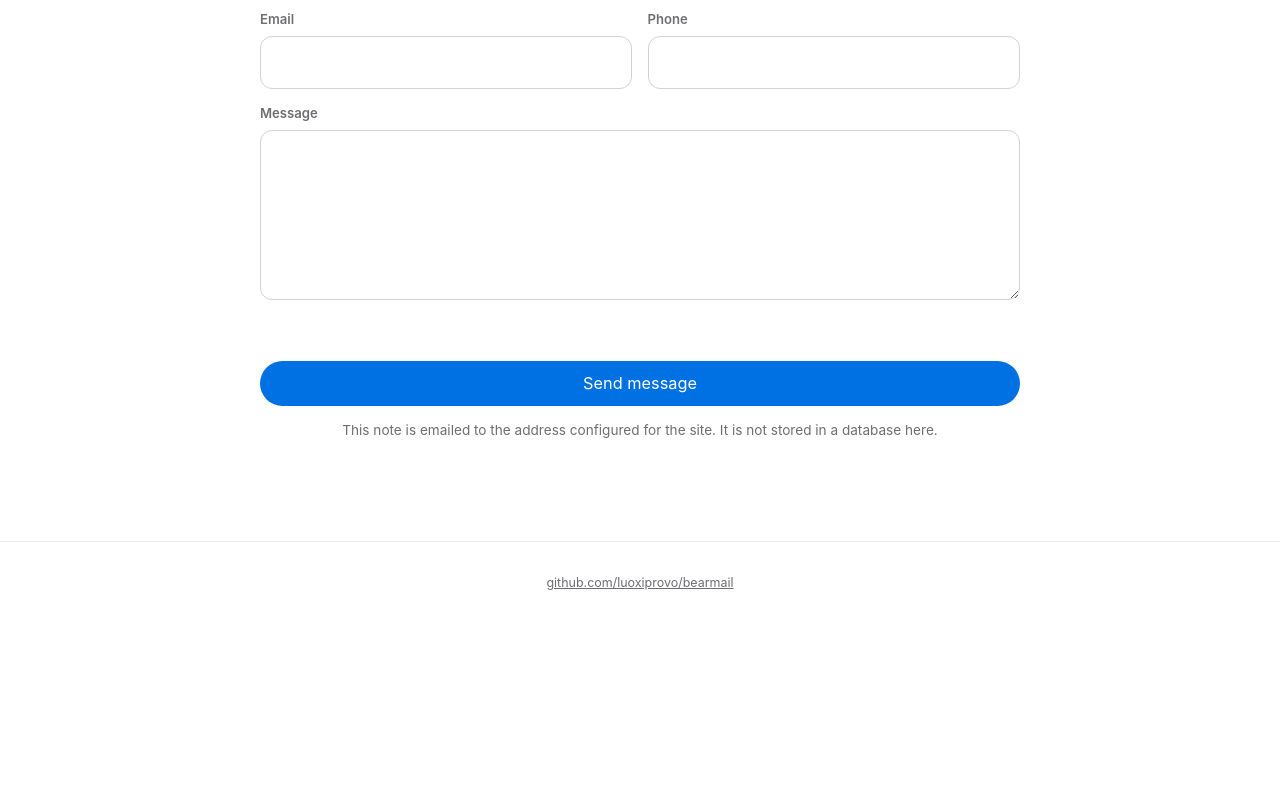
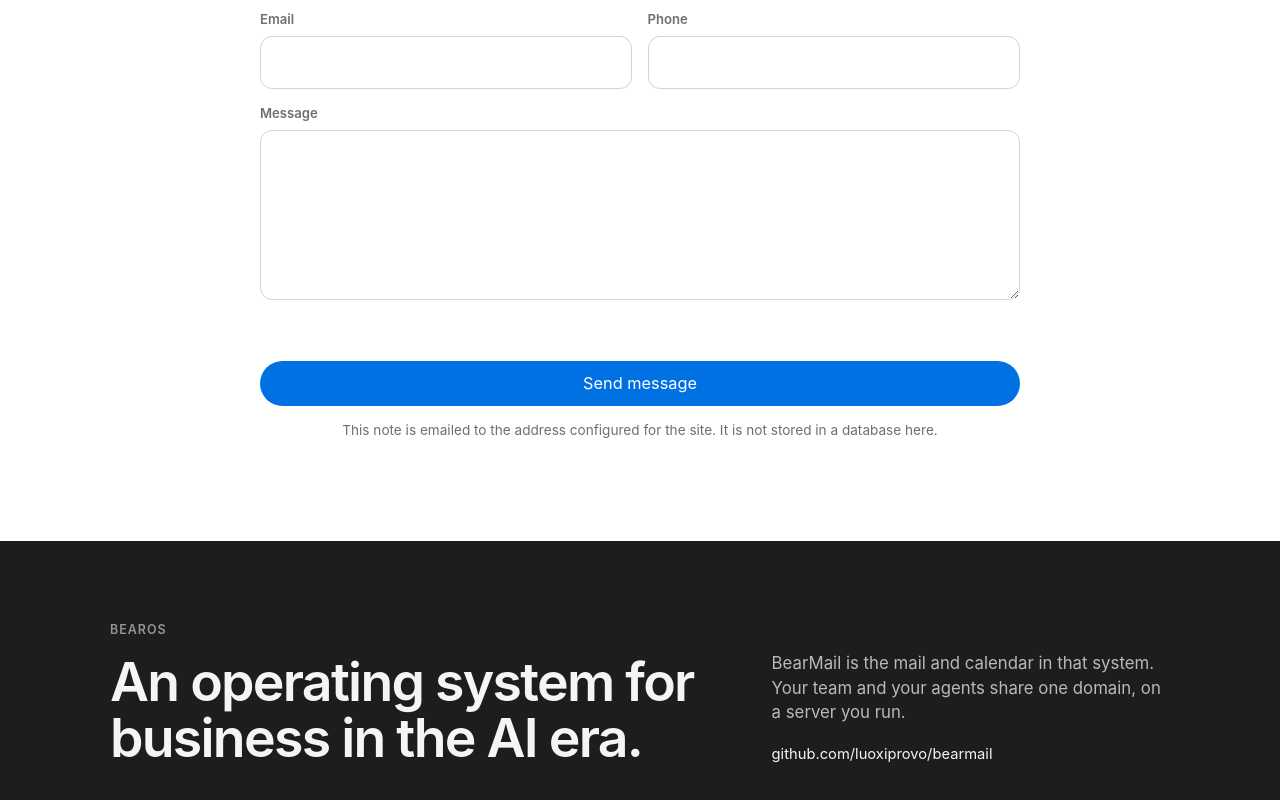
Before and after one commit to luoxiprovo/bearoslanding, a website: page public/index.html in a window 1280 px wide. Shown: the part 3493-4293 px from the top of the page. Before the commit the page ends 4128 px from the top, so only its background shows below. Drawn offline with Linux system fonts and the light colour scheme.

Commit message:
State Bearos's vision in the landing page footer.

```diff
--- a/public/index.html
+++ b/public/index.html
@@ -165,7 +165,16 @@
     </main>
 
     <footer class="footer">
-      <p><a href="https://github.com/luoxiprovo/bearmail" rel="noopener noreferrer">github.com/luoxiprovo/bearmail</a></p>
+      <div class="wrap footer-inner">
+        <div>
+          <p class="eyebrow">Bearos</p>
+          <p class="footer-vision">An operating system for business in the AI era.</p>
+        </div>
+        <div class="footer-aside">
+          <p>BearMail is the mail and calendar in that system. Your team and your agents share one domain, on a server you run.</p>
+          <a href="https://github.com/luoxiprovo/bearmail" rel="noopener noreferrer">github.com/luoxiprovo/bearmail</a>
+        </div>
+      </div>
     </footer>
     <script src="/main.js"></script>
   </body>
--- a/public/styles.css
+++ b/public/styles.css
@@ -459,17 +459,46 @@ textarea:focus {
 }
 
 .footer {
-  padding: 2rem 1.5rem 2.6rem;
-  border-top: 1px solid var(--line);
-  color: var(--muted);
-  font-size: 0.78rem;
-  line-height: 1.5;
-  text-align: center;
+  padding: 5rem 0 3.25rem;
+  background: var(--ink);
+  color: #f5f5f7;
 }
 
-.footer p + p { margin-top: 0.45rem; }
+.footer-inner {
+  display: grid;
+  grid-template-columns: 1.2fr 0.8fr;
+  gap: 3rem 4rem;
+  align-items: end;
+}
 
-.footer a { color: var(--muted); }
+.footer .eyebrow { color: rgba(245, 245, 247, 0.55); }
+
+.footer-vision {
+  max-width: 11em;
+  font-family: -apple-system, BlinkMacSystemFont, "SF Pro Display", "Segoe UI", Helvetica, Arial, sans-serif;
+  font-size: clamp(2rem, 4.4vw, 3.35rem);
+  font-weight: 600;
+  letter-spacing: -0.032em;
+  line-height: 1.05;
+  text-wrap: balance;
+}
+
+.footer-aside p {
+  max-width: 26rem;
+  color: rgba(245, 245, 247, 0.72);
+  font-size: 1.05rem;
+  line-height: 1.45;
+}
+
+.footer-aside a {
+  display: inline-block;
+  margin-top: 1.25rem;
+  color: #f5f5f7;
+  font-size: 0.92rem;
+  text-decoration: none;
+}
+
+.footer-aside a:hover { text-decoration: underline; }
 
 a:focus-visible,
 button:focus-visible {
@@ -490,7 +519,10 @@ button:focus-visible {
     padding-bottom: 0.25rem;
   }
   .specs,
-  .trio { grid-template-columns: 1fr; }
+  .trio,
+  .footer-inner { grid-template-columns: 1fr; }
+  .footer { padding: 3.5rem 0 2.6rem; }
+  .footer-inner { gap: 1.6rem; }
   .hero { padding: 3.5rem 1.25rem 4rem; }
   #product,
   #agents,
```
